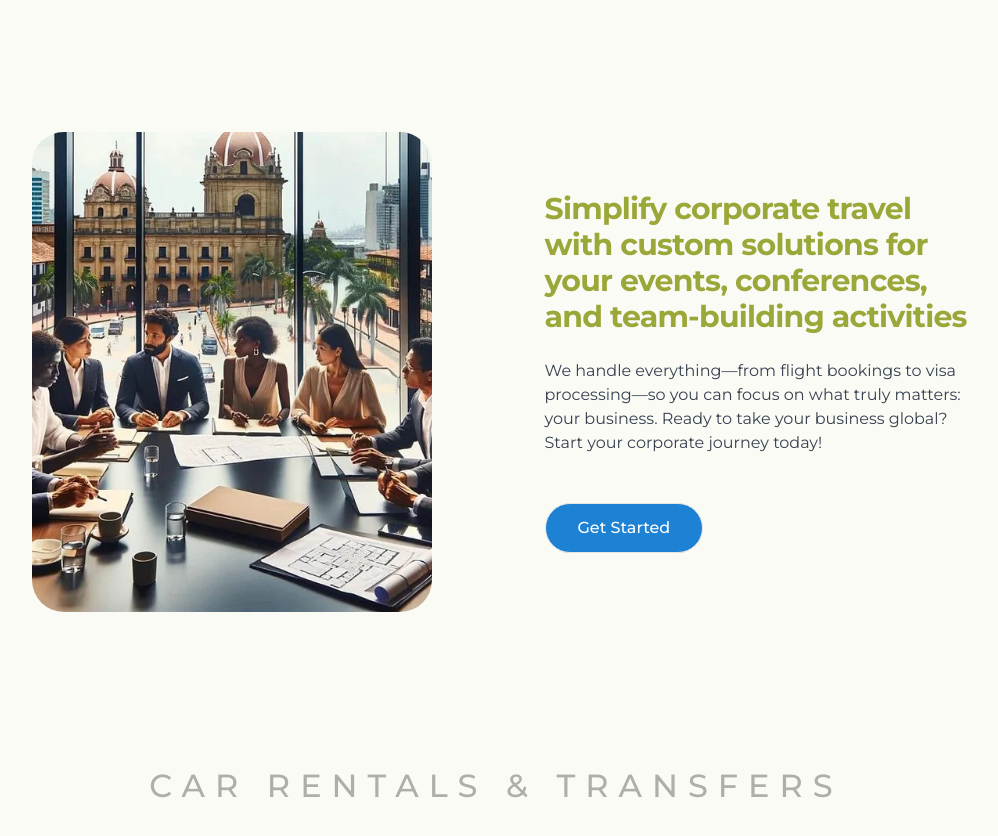
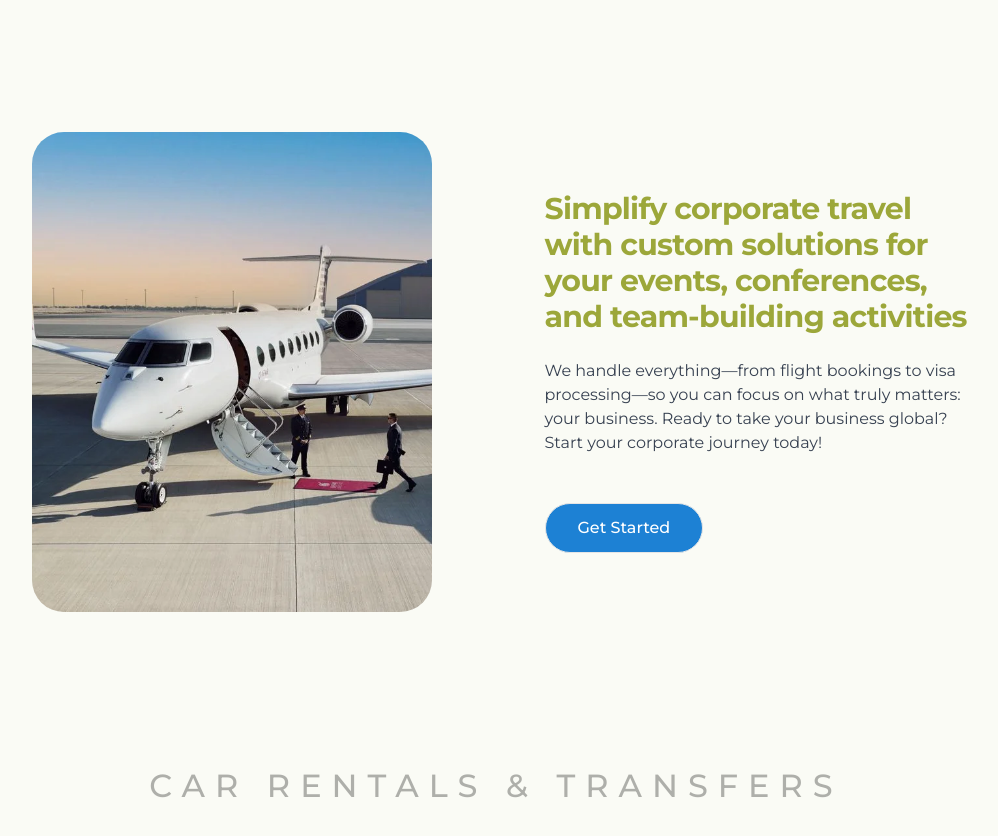
Before and after one commit to mgiwa78/leap-force-app, a React (Vite) app: page /services in a window 1280 px wide. Shown: the part 3040-3876 px from the top of the page, without its empty margins (144-1142 px from the left). Built offline with nearby package versions, Linux system fonts and the light colour scheme; no server answers.

Commit message:
Chore: change corp image

```diff
--- a/src/pages/our-services/index.tsx
+++ b/src/pages/our-services/index.tsx
@@ -258,7 +258,7 @@
                     <div className="overflow-hidden h-full p-4">
                       <div className="aspect-[5/6] relative">
                         <img
-                          src="/assets/images/home/travel.webp"
+                          src="/assets/images/home/corp travel.webp"
                           alt="Visa assistance demonstration"
                           className="w-full h-full object-cover absolute rounded-[32px]"
                           style={{ transform: "rotate(360deg)" }}
```
Also changed, not shown: public/assets/images/home/corp travel.webp (added).
